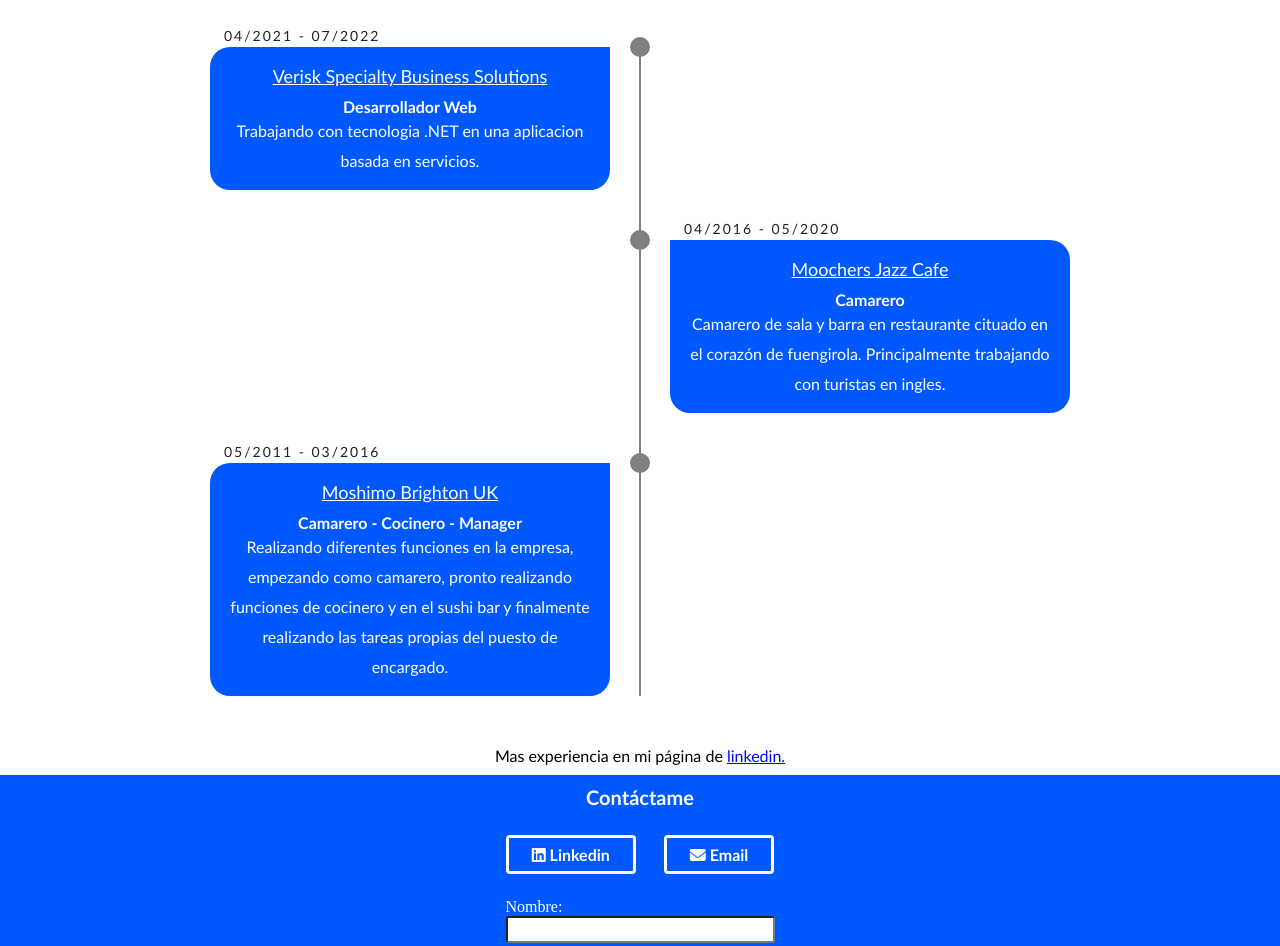
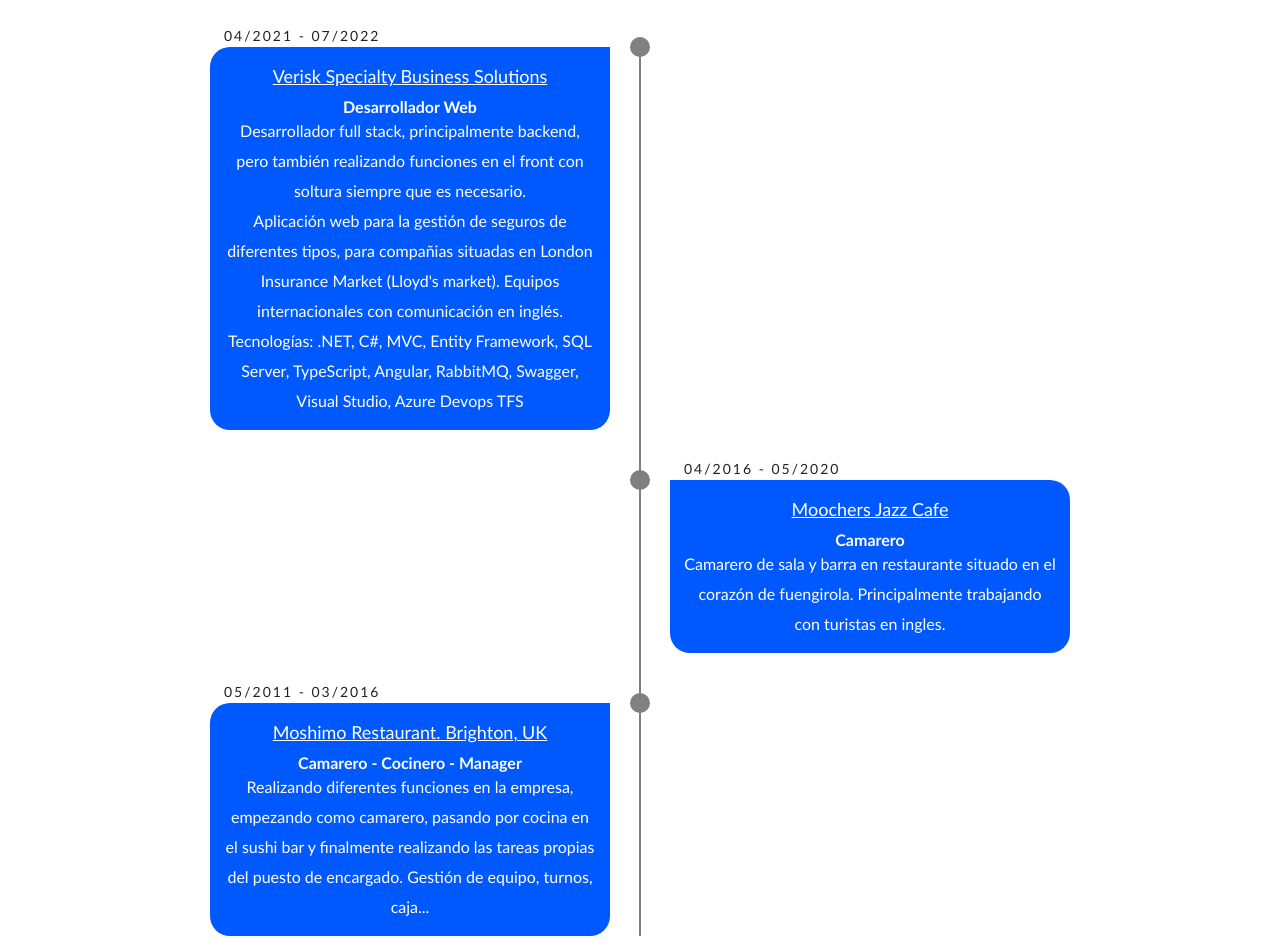
Before and after one commit to federocky/PersonalWeb, a plain HTML site: page index.html in a window 1280 px wide. Shown: the part 1064-2010 px from the top of the page. Drawn offline with Linux system fonts and the light colour scheme.

Commit message:
add work experience in verisk tag

```diff
--- a/index.html
+++ b/index.html
@@ -162,7 +162,7 @@
             <li>
               <div class="timeline-content">
                 <h3 class="date">05/2011 - 03/2016</h3>
-                <h1>Moshimo Brighton UK</h1>
+                <h1>Moshimo Restaurant. Brighton, UK</h1>
                 <h4 id="moshimo-work-position">Camarero</h4>
                 <p id="moshimo-work-description">Descripcion del puesto</p>
               </div>
--- a/js/en.json
+++ b/js/en.json
@@ -22,7 +22,7 @@
         "title": "Work Experience",
         "verisk": {
             "position": "Web Developer",
-            "description": "Mainly workin with .NET technology in an application base on microservices."
+            "description": "Full stack developer, working mainly in backend, but also making fron end tasks when needed. \rInsurance web application delivering software for companies based in the London Insurance Market (Lloyd's market). International working teams with 100% comunication in english.\rTechnologies: .NET, C#, MVC, Entity Framework, SQL Server, TypeScript, Angular, RabbitMQ, Swagger, Visual Studio, Azure Devops TFS"
         },
         "moochers":{
             "position": "Waiter",
@@ -30,7 +30,7 @@
         },
         "moshimo":{
             "position": "Waiter - Chef - Manager",
-            "description": "Started as a barman and waiter, motivated for a change I started working in the sushi bar and kitchen and after a while I ended up managin the restaurant dealing with those duties."
+            "description": "Started as a barman and waiter, motivated for a change I started working in the sushi bar and kitchen to end up as a floor manager."
         },
         "moreExperience": "More working experience in my <a target='_blank' href='https://www.linkedin.com/in/federicojacome/'>linkedin</a> page."
     },
--- a/js/es.json
+++ b/js/es.json
@@ -22,15 +22,15 @@
         "title": "Experiencia laboral",
         "verisk":{
             "position": "Desarrollador Web",
-            "description": "Trabajando con tecnologia .NET en una aplicacion basada en servicios."
+            "description": "Desarrollador full stack, principalmente backend, pero también realizando funciones en el front con soltura siempre que es necesario. \rAplicación web para la gestión de seguros de diferentes tipos, para compañias situadas en London Insurance Market (Lloyd's market). Equipos internacionales con comunicación en inglés. \rTecnologías: .NET, C#, MVC, Entity Framework, SQL Server, TypeScript, Angular, RabbitMQ, Swagger, Visual Studio, Azure Devops TFS"
         },
         "moochers":{
             "position": "Camarero",
-            "description": "Camarero de sala y barra en restaurante cituado en el corazón de fuengirola. Principalmente trabajando con turistas en ingles."
+            "description": "Camarero de sala y barra en restaurante situado en el corazón de fuengirola. Principalmente trabajando con turistas en ingles."
         },
         "moshimo":{
             "position": "Camarero - Cocinero - Manager",
-            "description": "Realizando diferentes funciones en la empresa, empezando como camarero, pronto realizando funciones de cocinero y en el sushi bar y finalmente realizando las tareas propias del puesto de encargado."
+            "description": "Realizando diferentes funciones en la empresa, empezando como camarero, pasando por cocina en el sushi bar y finalmente realizando las tareas propias del puesto de encargado. Gestión de equipo, turnos, caja..."
         },
         "moreExperience": "Mas experiencia en mi página de <a target='_blank' href='https://www.linkedin.com/in/federicojacome/'>linkedin.</a>"
     },
```
